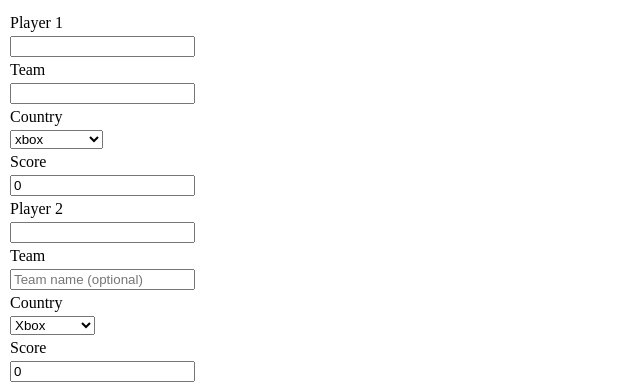
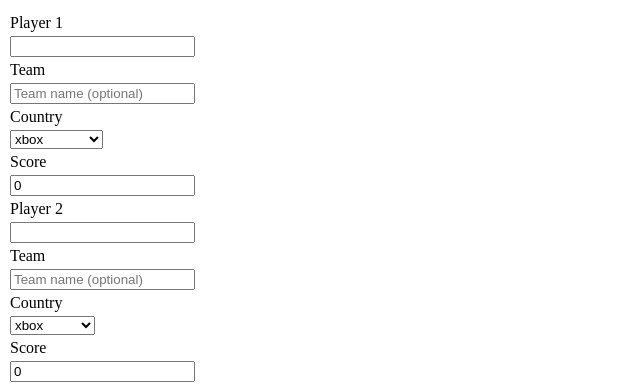
Before and after one commit to tdserviceco/xboxfighter-scoreboard, a website: page backend.html in a window 1280 px wide. Both pictures are taken after a click on the button "Switch". Shown: the top 385 px of the page, without its empty margins (0-640 px from the left). Drawn offline with nearby package versions, Linux system fonts and the light colour scheme; no server answers.

Commit message:
Added a placeholder to clone p2 team

```diff
--- a/backend.html
+++ b/backend.html
@@ -23,7 +23,7 @@
                 <label for="p1team">
                     <h3>Team</h3>
                     <input type="text" name="p1team" id="p1team" placeholder="Team name (optional)">
-                    <input type="text" name="p1team" id="p1teamClone" disabled="true" class="hidden" value="">
+                    <input type="text" name="p1team" id="p1teamClone" disabled="true" class="hidden" value="" placeholder="Team name (optional)">
 
                 </label>
 
@@ -89,7 +89,7 @@
                         <option value="cat">catalunia</option>
                     </select>
                     <select name="p2country" id="p2countryClone" disabled="true" class="hidden">
-                        <option default value="xbox">Xbox</option>
+                        <option default value="xbox">xbox</option>
                         <option value="us">usa</option>
                         <option value="se">sweden</option>
                         <option value="de">germany</option>
```
